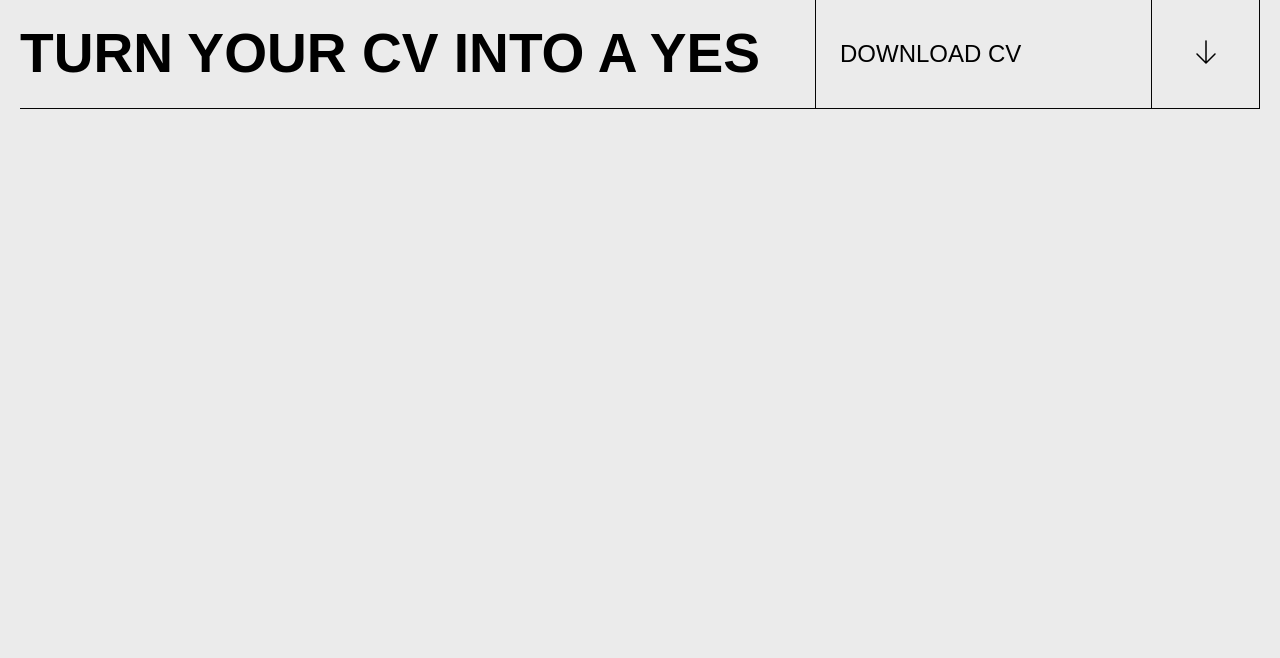
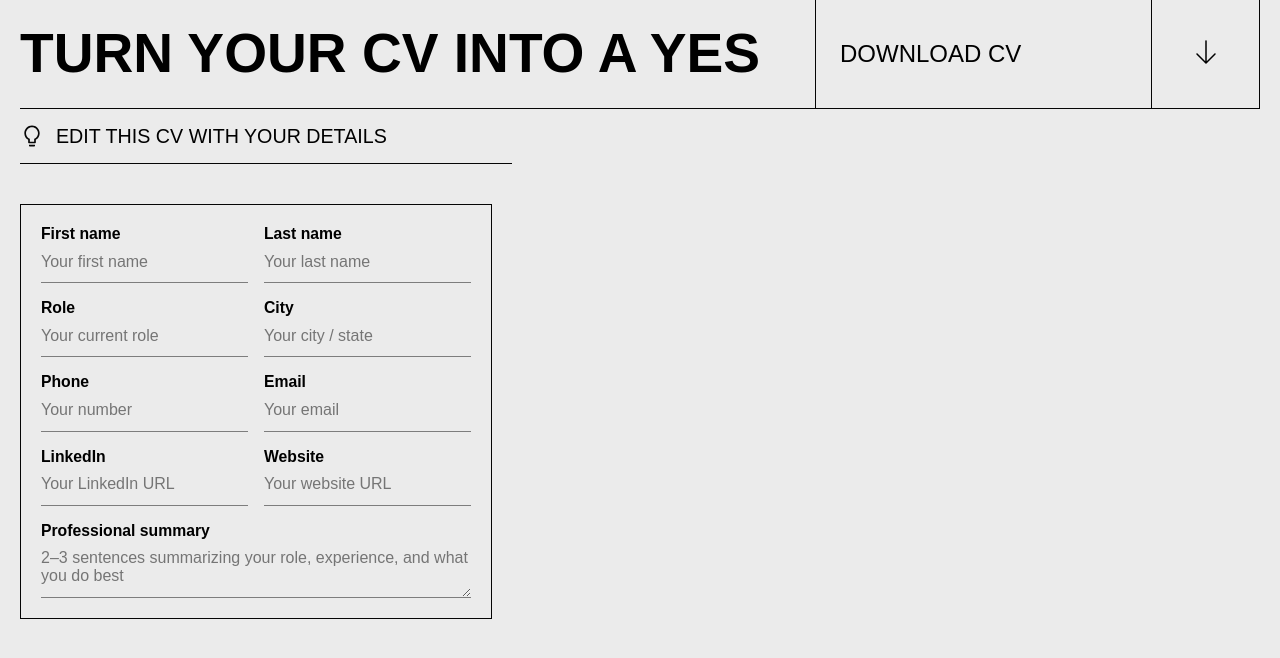
Before and after one commit to dee-diaz/cv-application, a React (Vite) app: page / in a window 1280 px wide. Shown: the top 658 px of the page. Built offline with nearby package versions, Linux system fonts and the light colour scheme; a web font is replaced by a local one.

Commit message:
feat: create a constant for storing inputs, render the first form block

```diff
--- a/src/App.jsx
+++ b/src/App.jsx
@@ -1,11 +1,87 @@
 import { useState } from 'react';
 import './App.css';
 import Header from './components/Header/Header.jsx';
+import Hint from './components/Hint/Hint.jsx';
+import Layout from './components/Layout/Layout.jsx';
+import FormBlock from './components/FormBlock/FormBlock.jsx';
+
+const INPUTS_GENERAL = {
+  FIRST_NAME: {
+    as: 'input',
+    label: 'First name',
+    type: 'text',
+    id: 'first-name',
+    placeholder: 'Your first name',
+  },
+  LAST_NAME: {
+    as: 'input',
+    label: 'Last name',
+    type: 'text',
+    id: 'last-name',
+    placeholder: 'Your last name',
+  },
+  ROLE: {
+    as: 'input',
+    label: 'Role',
+    type: 'text',
+    id: 'role',
+    placeholder: 'Your current role',
+  },
+  CITY: {
+    as: 'input',
+    label: 'City',
+    type: 'text',
+    id: 'city',
+    placeholder: 'Your city / state',
+  },
+  PHONE: {
+    as: 'input',
+    label: 'Phone',
+    type: 'tel',
+    id: 'phone',
+    placeholder: 'Your number',
+  },
+  EMAIL: {
+    as: 'input',
+    label: 'Email',
+    type: 'email',
+    id: 'email',
+    placeholder: 'Your email',
+  },
+  LINKEDIN: {
+    as: 'input',
+    label: 'LinkedIn',
+    type: 'url',
+    id: 'linked-in',
+    placeholder: 'Your LinkedIn URL',
+  },
+  WEBSITE: {
+    as: 'input',
+    label: 'Website',
+    type: 'url',
+    id: 'website',
+    placeholder: 'Your website URL',
+  },
+  SUMMARY: {
+    as: 'textarea',
+    label: 'Professional summary',
+    id: 'professional-summary',
+    placeholder: '2–3 sentences summarizing your role, experience, and what you do best',
+  },
+};
 
 function App() {
   return (
     <div className="container">
       <Header />
+      <Layout as="main" className="page">
+        <Layout className="user-side">
+          <Hint message="Edit this CV with your details" />
+          <Layout className="forms-wrapper">
+            <FormBlock title="General info" inputs={INPUTS_GENERAL} />
+          </Layout>
+        </Layout>
+      </Layout>
     </div>
   );
 }
```
